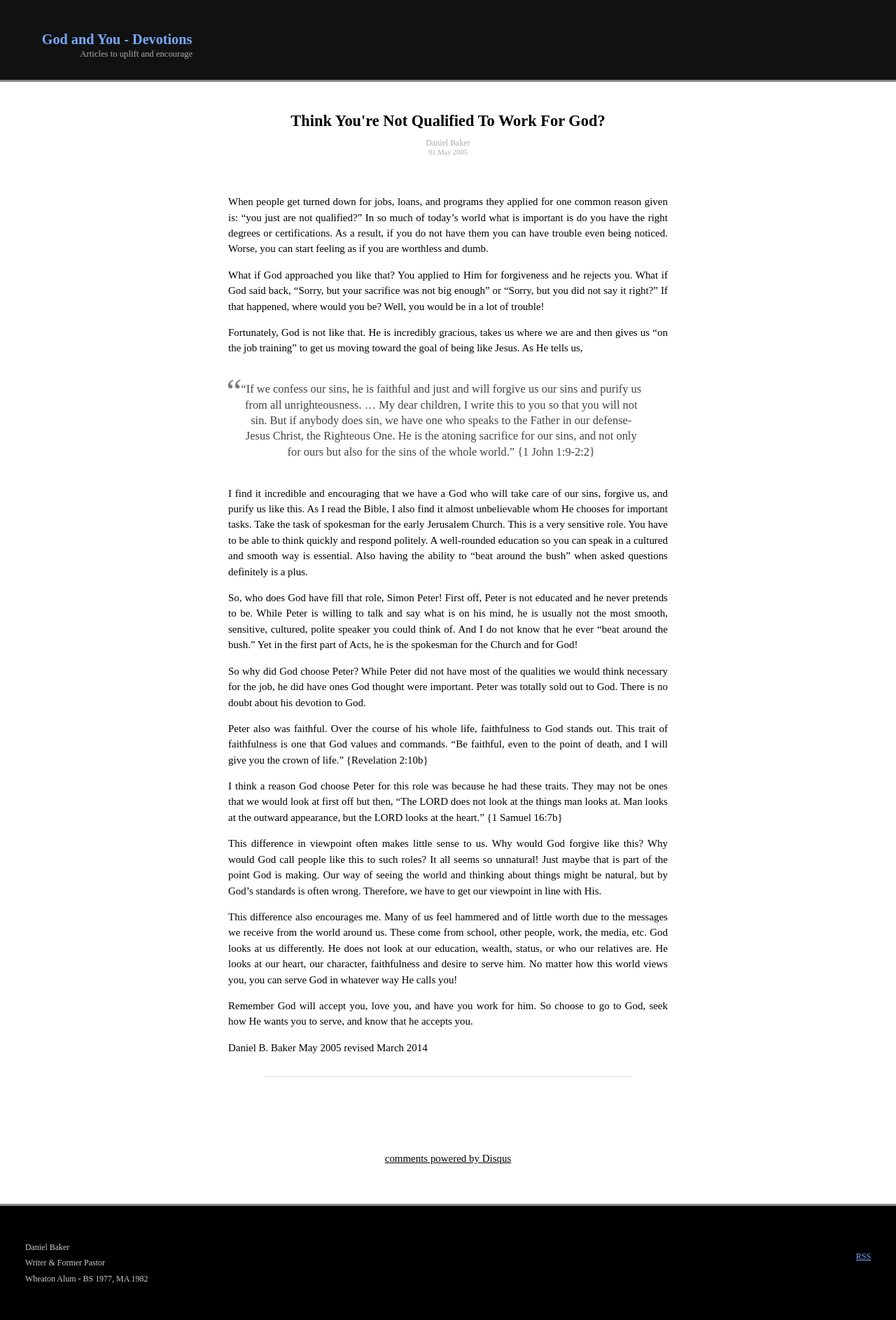
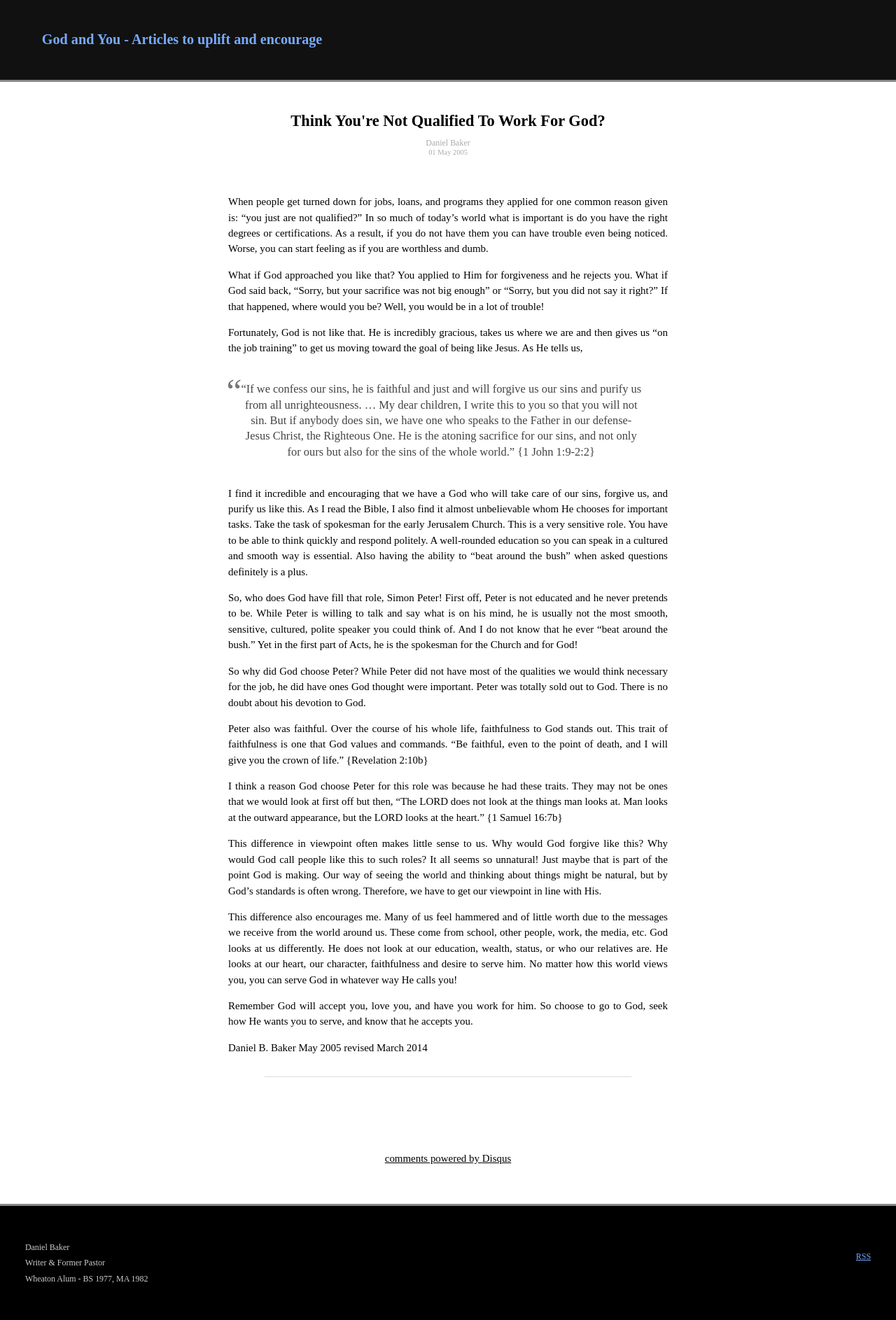
Before and after one commit to dbb1292/dbb1292.github.io, a Jekyll site: the page built from _posts/2005-05-01-Think-you-are-not-qualified.md, in a window 1280 px wide. Shown: the whole page at 70% size. Built offline with Jekyll 4.4.1, drawn with Linux system fonts in a browser that asks for light colours; some web fonts are replaced; Markdown is read by kramdown in place of the engine named in the settings; comment, search, counter and statistics services are not loaded.

```diff
--- a/_config.yml
+++ b/_config.yml
@@ -1,4 +1,4 @@
-name: God and You - Devotions
+name: God and You
 description: Articles to uplift and encourage
 url: devotionalarticles.com
 
--- a/_layouts/default.html
+++ b/_layouts/default.html
@@ -19,8 +19,8 @@
 
         <div class="site">
           <div class="header">
-            <h1 class="title"><a href="/">{{ site.name }}</a></h1>
-	    <span class="extra">{{ site.description }}</span>
+            <h1 class="title"><a href="/">{{ site.name }} - {{ site.description }}</a></h1>
+	    <span class="extra">by Daniel Baker</span>
           </div>
 
 	  <div class="content">
--- a/css/main.css
+++ b/css/main.css
@@ -32,6 +32,22 @@ a:visited { color: #BAF; }
 /*****************************************************************************/
 /* Home
 /*****************************************************************************/
+.date {
+    width: 35px;
+    overflow: hidden;
+    display: inline-block;
+    white-space: nowrap;
+    color: #aaa;
+    font-family: Monaco, "Courier New", monospace;
+    font-size: 100%;
+    vertical-align: top;
+}
+.posts a {
+    font-size: 120%;
+    display: inline-block;
+    margin-left: 10px;
+    vertical-align: top;
+}
 .posts {
   list-style-type: none;
   max-width: 42em;
@@ -43,11 +59,6 @@ a:visited { color: #BAF; }
   line-height: 1.75em;
 }
 
-.posts span {
-  color: #aaa;
-  font-family: Monaco, "Courier New", monospace;
-  font-size: 80%;
-}
 
 /*****************************************************************************/
 /* Site
@@ -90,6 +101,7 @@ a:visited { color: #BAF; }
 }
 
 .extra {
+    display: none;
     font-size: 85%;
     color: #AAB;
     margin-left: 1em;
```
Also changed, not shown: _posts/2014-02-21-Intro-joy.md (+2 -2 lines), articles.md (added, +21 -0 lines), index.md (+14 -3 lines).
